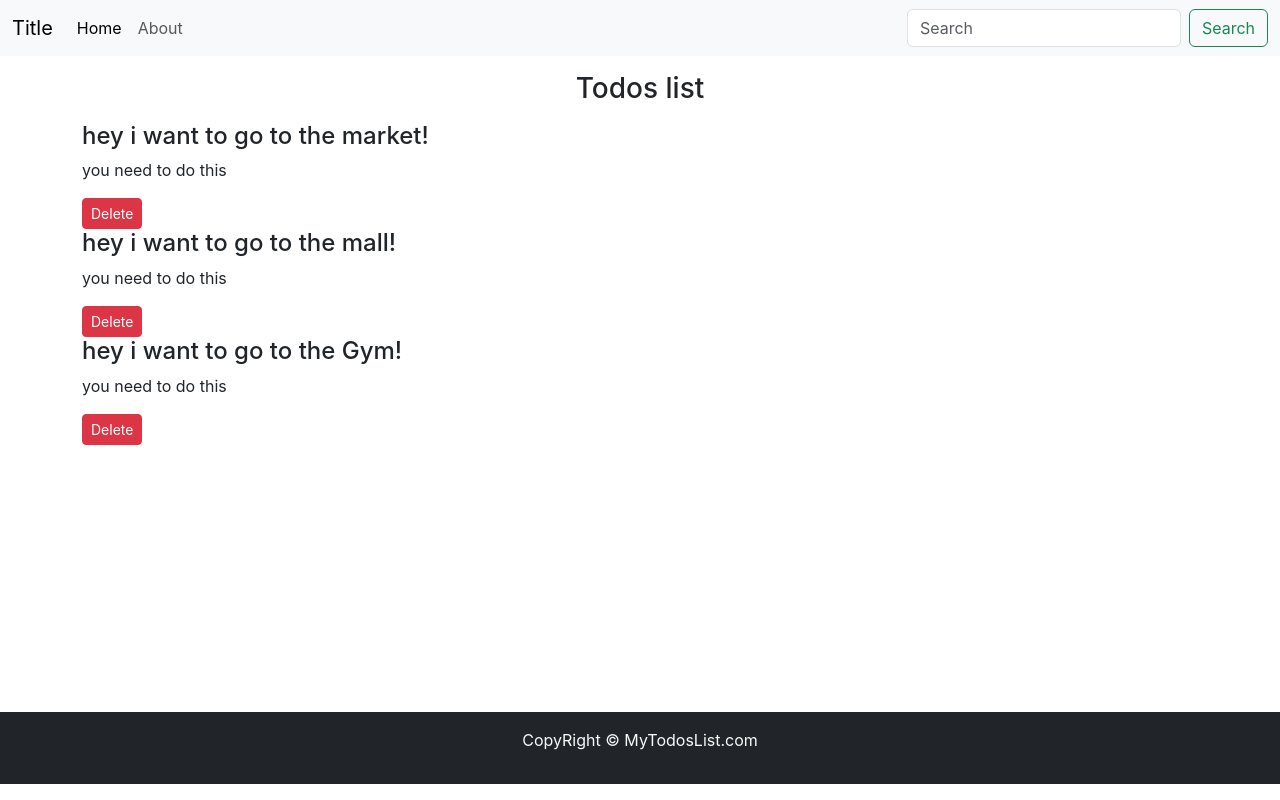
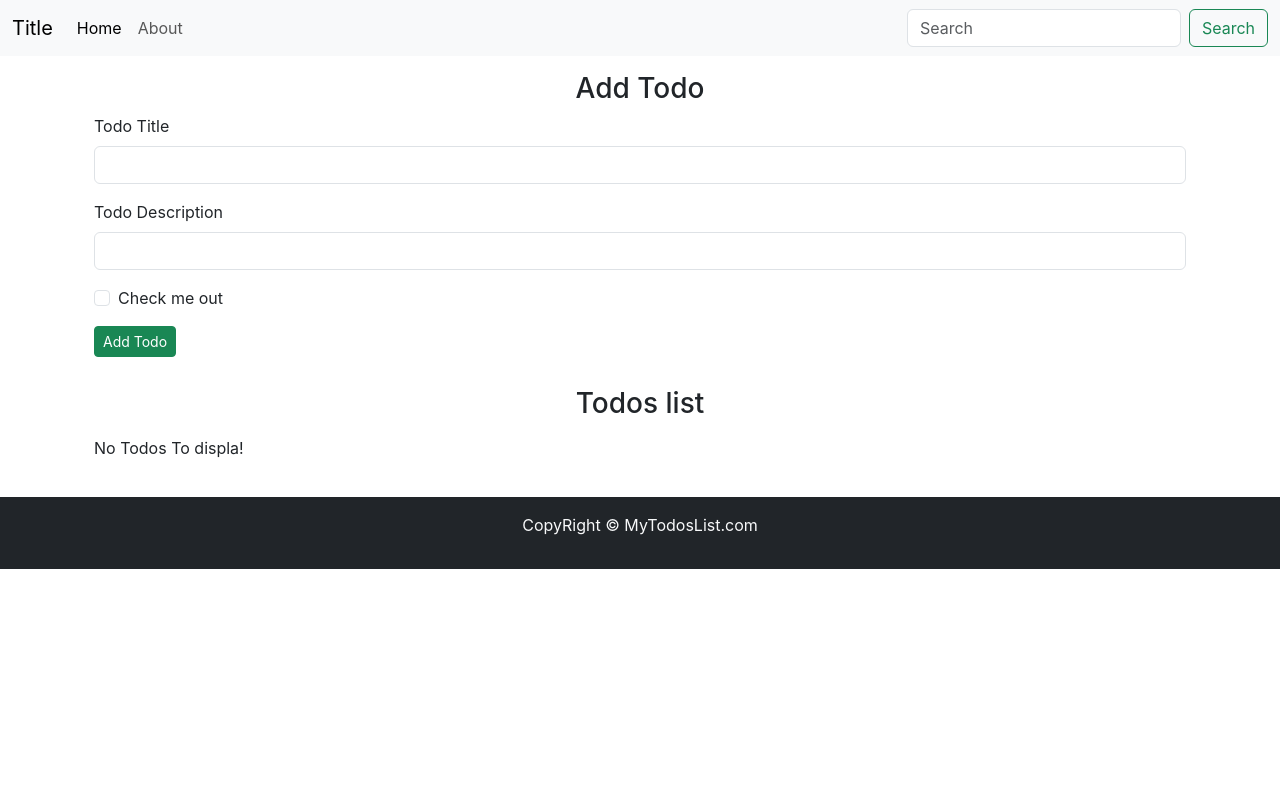
Before and after one commit to shahzaibdurranii/todos-list, a React (Create React App) app: page / in a window 1280 px wide. Built offline with nearby package versions, Linux system fonts and the light colour scheme.

Commit message:
adding the functionality

```diff
--- a/src/App.jsx
+++ b/src/App.jsx
@@ -3,11 +3,9 @@ import Header from './MyComponents/Header';
 import Todos from './MyComponents/Todos';
 import Footer from './MyComponents/Footer';
 import { useState } from 'react';
+import AddTodo from './MyComponents/AddTodo';
 
 function App() {
-
-
-
   const onDelete = (todo) =>{
     console.log('I am onDelete of todo!',todo);
     setTodos(todos.filter((e)=>{
@@ -15,28 +13,36 @@ function App() {
     }))
   }
 
-  const [todos , setTodos] = useState([
-    {
-      sno:0,
-      title:'hey i want to go to the market!',
-      desc : 'you need to do this '
-    },
-    {
-      sno:1,
-      title:'hey i want to go to the mall!',
-      desc : 'you need to do this '
-    },
-    {
-      sno:2,
-      title:'hey i want to go to the Gym!',
-      desc : 'you need to do this '
+  const addTodo = (title , desc)=>{
+    console.log('i am adding this todo',title,desc);
+    let sno;
+    if(todos.length == 0){
+      sno = 0;
+    }else{
+      sno = todos[todos.length-1].sno+1;
     }
-  ]);
+    const myTodo = {
+      sno:sno,
+      title : title,
+      desc :desc
+    }
+    setTodos([...todos , myTodo])
+    console.log(myTodo)
+  }
+
+  const [todos , setTodos] = useState([]);
+
+  const containerStyle = {
+    flex: 1, // Ensures main content takes available space
+  };
 
   return (
     <>
       <Header title='Title' searchBar={true}/>
-      <Todos todos={todos} onDelete={onDelete}/>
+      <div className='container'>
+          <AddTodo addTodo={addTodo}/>
+          <Todos todos={todos} onDelete={onDelete}/>
+      </div>
       <Footer/>
     </>
 
--- /dev/null
+++ b/src/MyComponents/AddTodo.jsx
@@ -0,0 +1,42 @@
+import React from 'react'
+import { useState } from 'react'
+
+const AddTodo = (props) => {
+
+  const [title,setTitle] = useState('');
+  const [desc,setDesc] = useState('');
+  const submit = (e)=>{
+    e.preventDefault();
+    if(!title || !desc){
+      alert('Title or Description can not be blank!')
+    }else{
+      props.addTodo(title , desc);
+      setTitle('');
+      setDesc('');
+    }
+
+  }
+
+  return (
+    <div className='container my-3'>
+      <h3 className='text-center '>Add Todo</h3>
+      <form onSubmit={submit}>
+        <div className="mb-3">
+          <label HTMLFor="title" className="form-label">Todo Title</label>
+          <input type="text" className="form-control" value={title} onChange={(e)=>{setTitle(e.target.value)}} id="tittle" aria-describedby="emailHelp"/>
+        </div>
+        <div className="mb-3">
+          <label HTMLFor="desc" className="form-label">Todo Description</label>
+          <input type="text" className="form-control" onChange={(e)=>{setDesc(e.target.value)}} value={desc} id="desc"/>
+        </div>
+        <div className="mb-3 form-check">
+          <input type="checkbox" className="form-check-input" id="exampleCheck1"/>
+          <label className="form-check-label" HTMLFor="exampleCheck1">Check me out</label>
+        </div>
+        <button type="submit" className="btn btn-success btn-sm">Add Todo</button>
+      </form>
+    </div>
+  )
+}
+
+export default AddTodo
--- a/src/MyComponents/Footer.jsx
+++ b/src/MyComponents/Footer.jsx
@@ -1,13 +1,9 @@
 import React from 'react'
 
 const footer = () => {
-  const footerStyle = {
-    position: 'absolute',
-    top: '89vh',
-    width: '100%'
-  }
+
   return (
-    <footer className='bg-dark text-light py-3' style={footerStyle}>
+    <footer className='bg-dark text-light py-3' >
       <p className='text-center '>CopyRight &copy; MyTodosList.com</p>
     </footer>
   )
--- a/src/MyComponents/Todos.jsx
+++ b/src/MyComponents/Todos.jsx
@@ -2,13 +2,20 @@ import React from 'react'
 import TodoItem from '../MyComponents/TodoItem'
 
 const Todos = (props) => {
+  const myStyle={
+    minHeight:"10vh",
+    margin:"30px auto"
+  }
   return (
-      <div className='container'>
+      <div className='container' style={myStyle}>
         <h3 className='text-center my-3'>Todos list</h3>
         {props.todos.length===0?"No Todos To displa!":
           props.todos.map((todo)=>{
-            return <TodoItem key={ todo.sno } todo={todo} onDelete = {props.onDelete}/>
-        })
+            return(<>
+              <TodoItem key={ todo.sno } todo={todo} onDelete = {props.onDelete}/> <hr/>
+             </>)
+
+          })
       }
       </div>
   )
```
